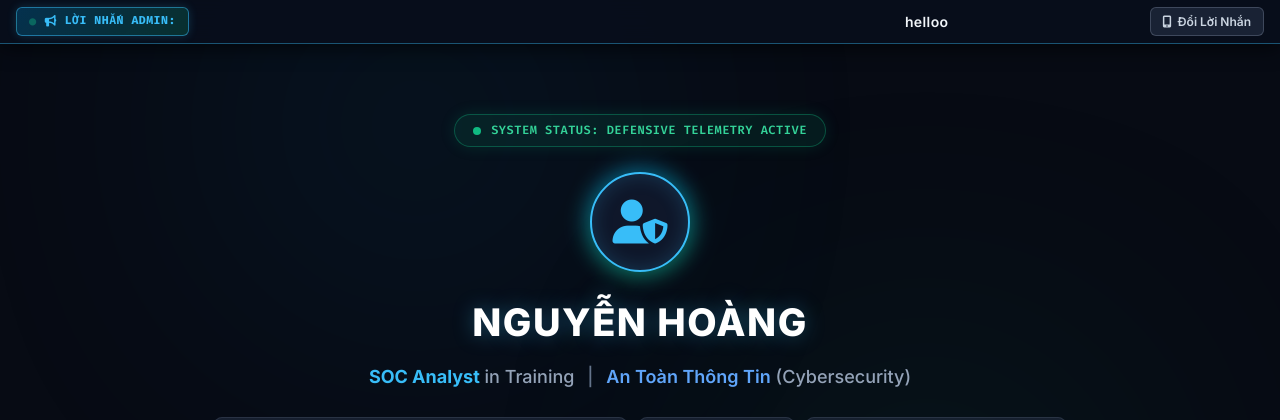
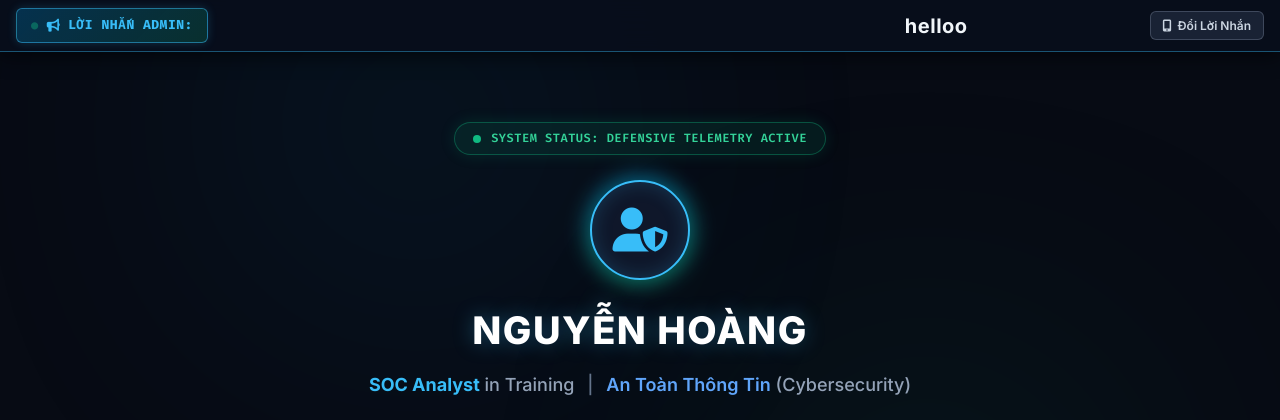
Before and after one commit to ahtgz-cypher/bt02-website, a Flask app: page / in a window 1280 px wide. Shown: the top 420 px of the page. Run offline with Flask 3, Linux system fonts and the light colour scheme.

Commit message:
Update top running marquee banner font size to 20px

```diff
--- a/static/style.css
+++ b/static/style.css
@@ -693,7 +693,7 @@
     z-index: 9999;
     display: flex;
     align-items: center;
-    height: 44px;
+    height: 52px;
     padding: 0 16px;
     overflow: hidden;
 }
@@ -706,9 +706,9 @@
     background: linear-gradient(135deg, rgba(2, 132, 199, 0.3), rgba(16, 185, 129, 0.2));
     border: 1px solid rgba(56, 189, 248, 0.5);
     color: #38bdf8;
-    padding: 4px 12px;
+    padding: 6px 14px;
     border-radius: 6px;
-    font-size: 11.5px;
+    font-size: 13px;
     font-family: var(--font-mono);
     font-weight: 700;
     letter-spacing: 0.5px;
@@ -736,9 +736,9 @@
     padding-left: 100%;
     color: #f1f5f9;
     font-family: var(--font-sans);
-    font-size: 14px;
-    font-weight: 600;
-    letter-spacing: 0.4px;
+    font-size: 20px;
+    font-weight: 700;
+    letter-spacing: 0.5px;
     animation: marquee-run 28s linear infinite;
 }
 
```
